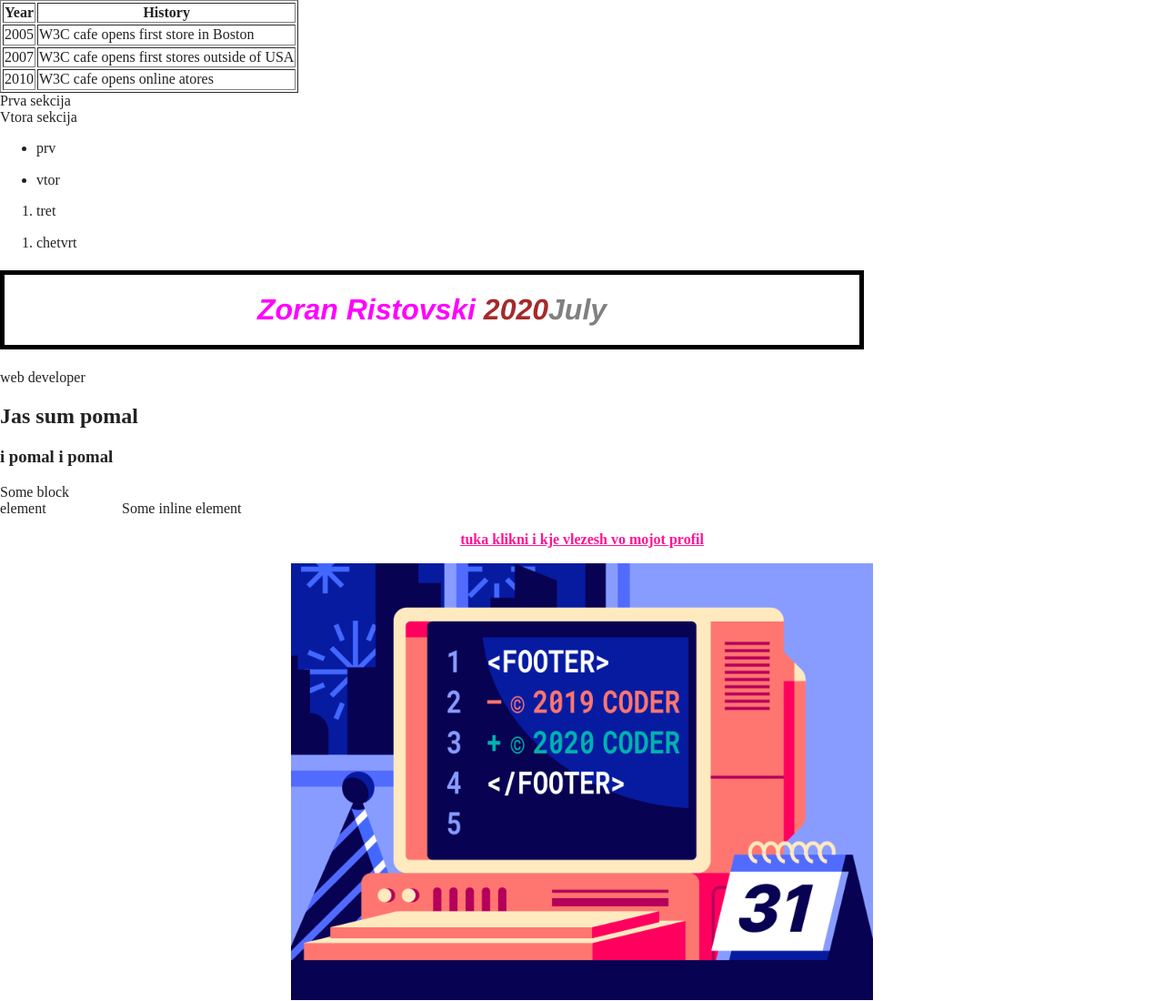
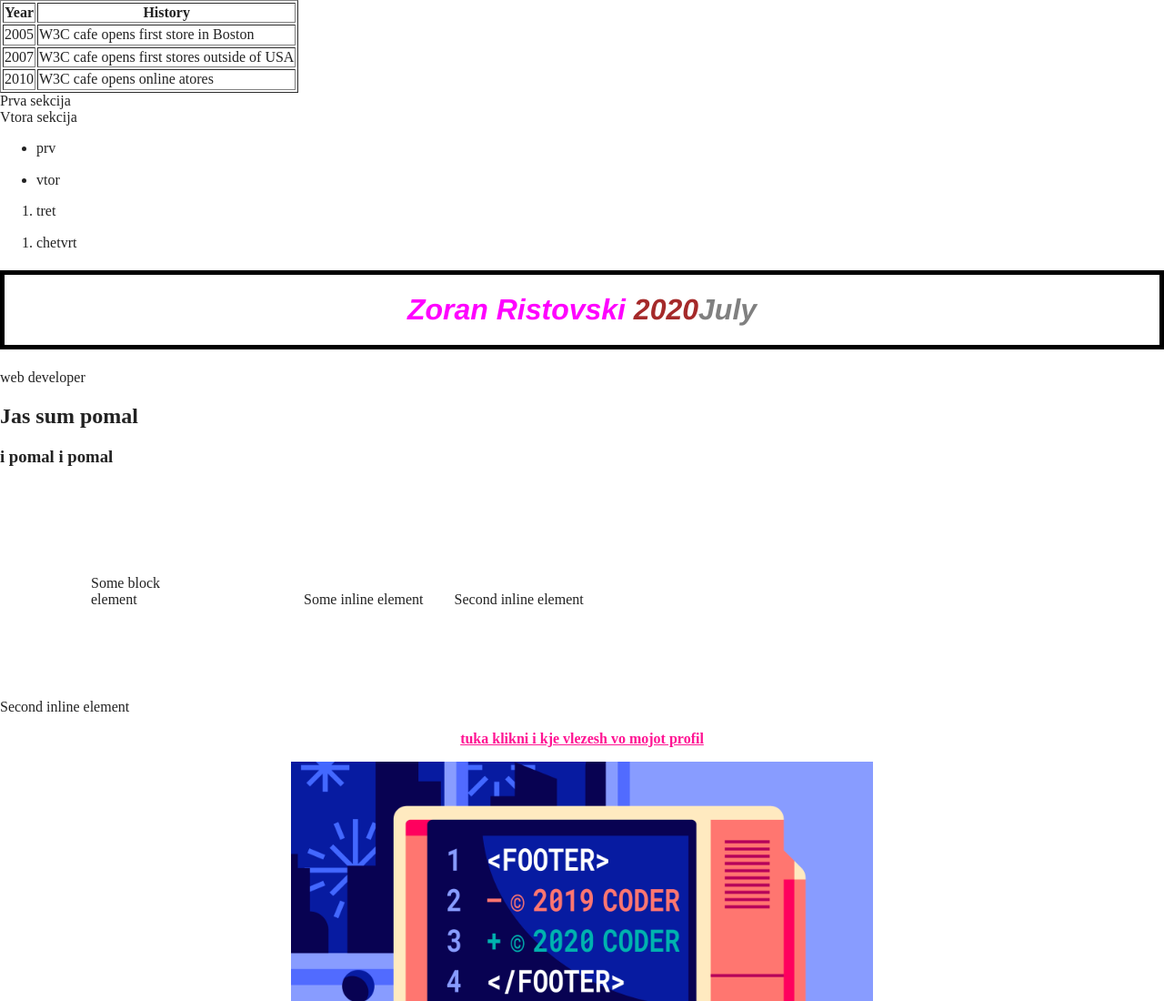
Before and after one commit to zoranrist/zoranrist, a website built with Parcel: page index.html in a window 1280 px wide. Shown: the top 1100 px of the page at 91% size. Built offline with nearby package versions, Linux system fonts and the light colour scheme.

Commit message:
inline-block

```diff
--- a/css/first.css
+++ b/css/first.css
@@ -6,11 +6,13 @@ h1 {
   font-style: italic;
   font-family: "Franklin Gothic Medium", "Arial Narrow", Arial, sans-serif;
   text-align: center;
-  width: 900px;
+  width: 900px center;
   padding: 20px;
   border: 5px solid black;
-  margin: auto;
+  margin: 10px;
 }
+
+/* block-level i inline element */
 
 h1 .inside {
   color: brown;
--- a/index.html
+++ b/index.html
@@ -72,15 +72,17 @@
           >2020<strong class="double-inside">July</strong></span
         >
       </h1>
-
       <p>web developer</p>
       <h2>Jas sum pomal</h2>
       <!-- Eve i za html eden komentar e takva e sintaksata na komentiranje -->
       <h3>i pomal i pomal</h3>
-      <div style="width: 100px; display: inline-block;">
+      <div style="width: 100px; display: inline-block; padding: 100px;">
         Some block element
       </div>
       <span style="padding: 30px;">Some inline element</span>
+      <span>Second inline element</span>
+      <span style="display: block;">Second inline element</span>
+      <!-- 1:09 na 19.08.2020 inline - block -->
     </header>
     <main id="main" style="text-align: center;">
       <a href="https://twitter.com/zoranrist" title="Mojot twitter"
```
